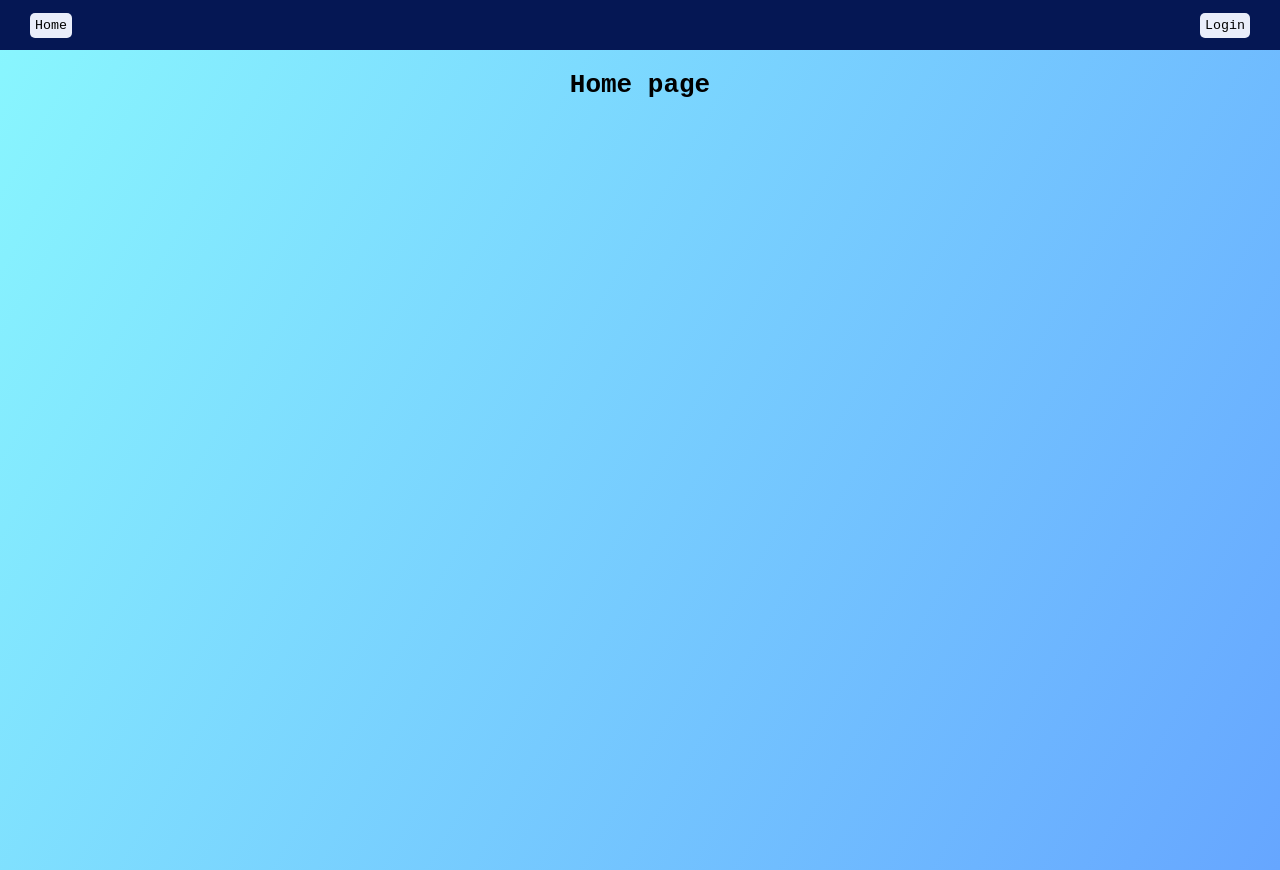
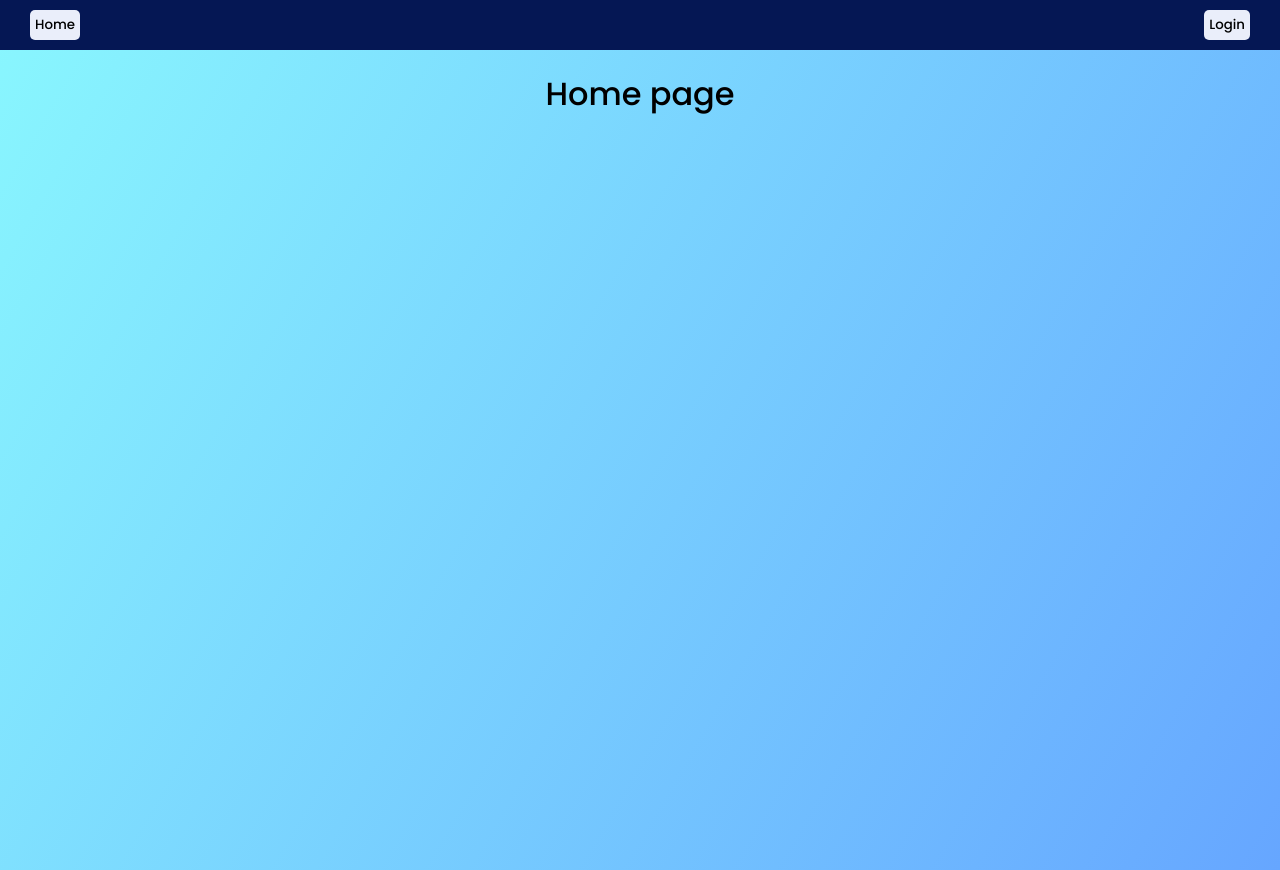
Before and after one commit to alengeorge-26/icd_reader_client, a React (Vite) app in the folder client/: page / in a window 1280 px wide. Built offline with nearby package versions, Linux system fonts and the light colour scheme.

Commit message:
Font changed

```diff
--- a/client/src/components/loginBox/LoginBox.jsx
+++ b/client/src/components/loginBox/LoginBox.jsx
@@ -67,7 +67,7 @@ const LoginBox = () => {
           />
         </div>
 
-        {error && <p style={{ color: "#C70039 ",background: "#eaeefa ",padding: "5px",borderRadius: "5px", fontFamily: "monospace" }}>{error}</p>}
+        {error && <p style={{ color: "#C70039 ",background: "#eaeefa ",padding: "5px",borderRadius: "5px", fontFamily:"sans-serif" }}>{error}</p>}
 
         <button type="submit">Login</button>
       </form>
--- a/client/src/components/navbar/navbar.module.css
+++ b/client/src/components/navbar/navbar.module.css
@@ -26,5 +26,4 @@
     border: none;
     cursor: pointer;
     background: var(--main_white);
-    font-family: monospace;
 }
--- a/client/src/styles/global.css
+++ b/client/src/styles/global.css
@@ -2,7 +2,9 @@
   margin: 0;
   padding: 0;
   box-sizing: border-box;
-  font-family: monospace;
+  font-family: "Poppins", serif;
+  font-weight: 500;
+  font-style: normal;
 }
 
 body {
```
